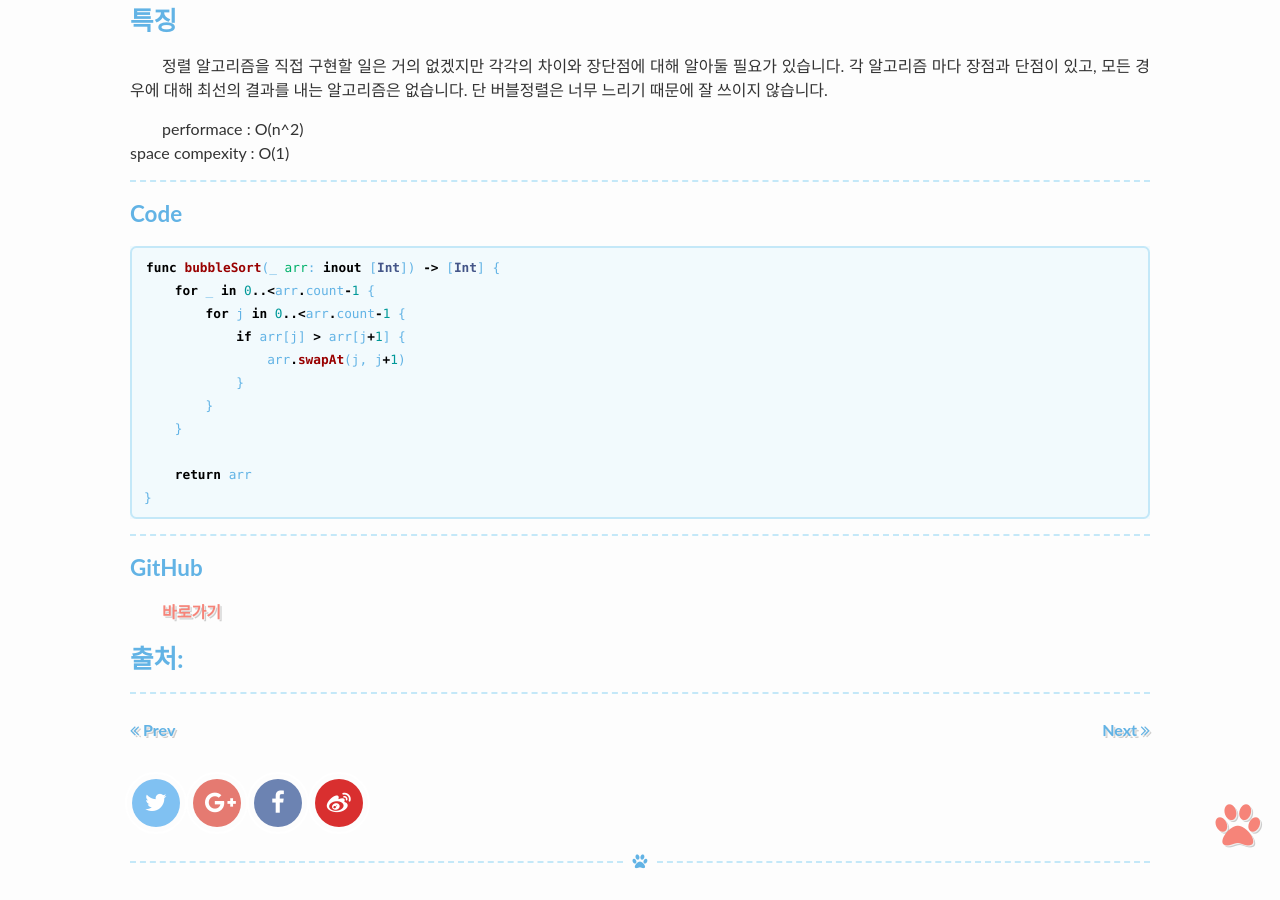
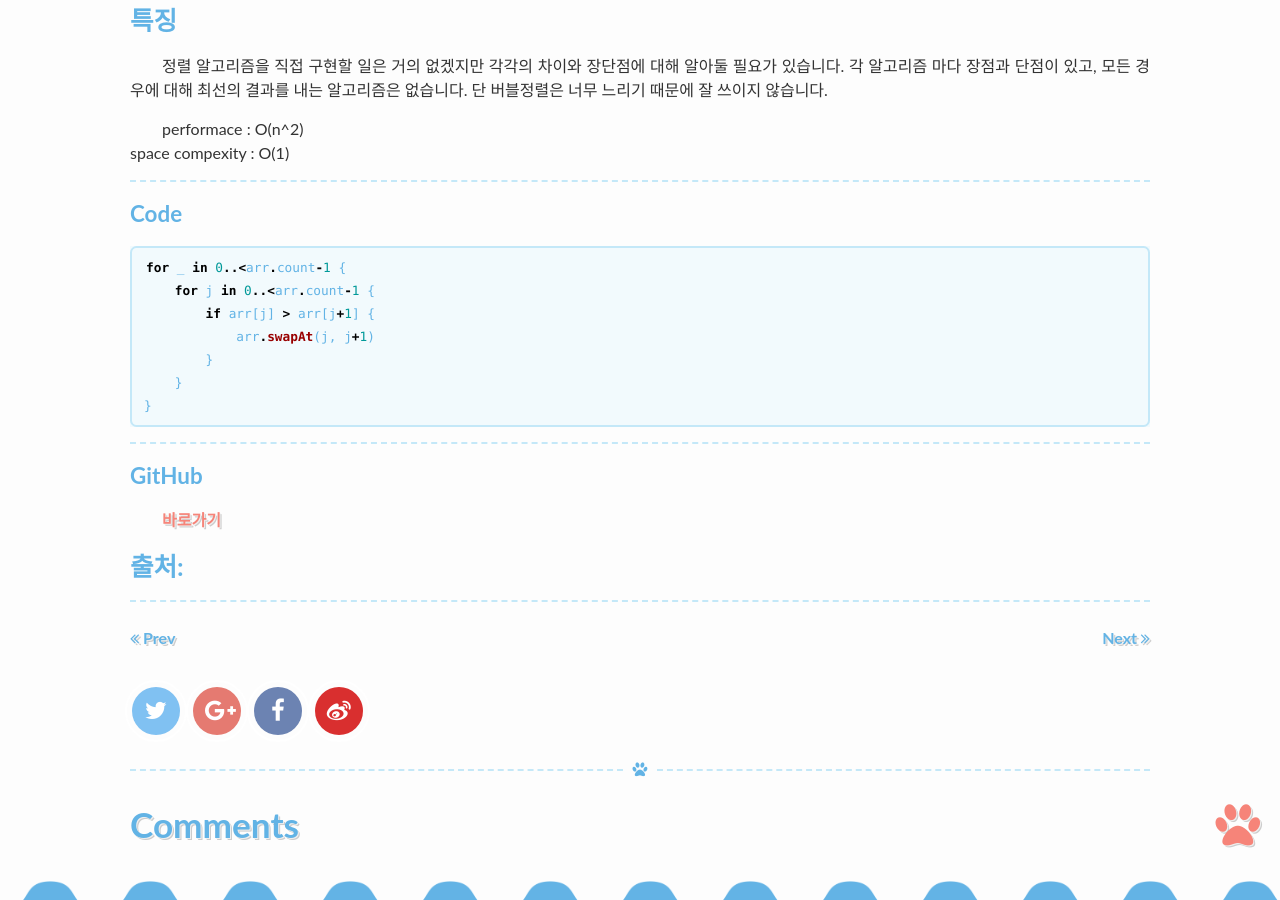
Before and after one commit to KimSeung-Jin/jiniopening.github.io, a Jekyll site: the page built from _posts/2018-05-06-Bubble-Sort.md, in a window 1280 px wide and 900 px high, scrolled down 564 px. Built offline with Jekyll 4.4.1, drawn with Linux system fonts in a browser that asks for light colours; our own code applies the rules of GitHub Pages for plain Markdown files; comment, search, counter and statistics services are not loaded.

Commit message:
bubblesort

```diff
--- a/_posts/2018-05-06-Bubble-Sort.md
+++ b/_posts/2018-05-06-Bubble-Sort.md
@@ -25,16 +25,12 @@ space compexity : O(1)
 
 <h4> Code </h4>
 {% highlight swift %}
-func bubbleSort(_ arr: inout [Int]) -> [Int] {
-    for _ in 0..<arr.count-1 {
-        for j in 0..<arr.count-1 {
-            if arr[j] > arr[j+1] {
-                arr.swapAt(j, j+1)
-            }
+for _ in 0..<arr.count-1 {
+    for j in 0..<arr.count-1 {
+        if arr[j] > arr[j+1] {
+            arr.swapAt(j, j+1)
         }
     }
-
-    return arr
 }
 {% endhighlight %}
 
```
Also changed, not shown: other parts of _posts/2018-05-06-Bubble-Sort.md (+1 -1 lines).
